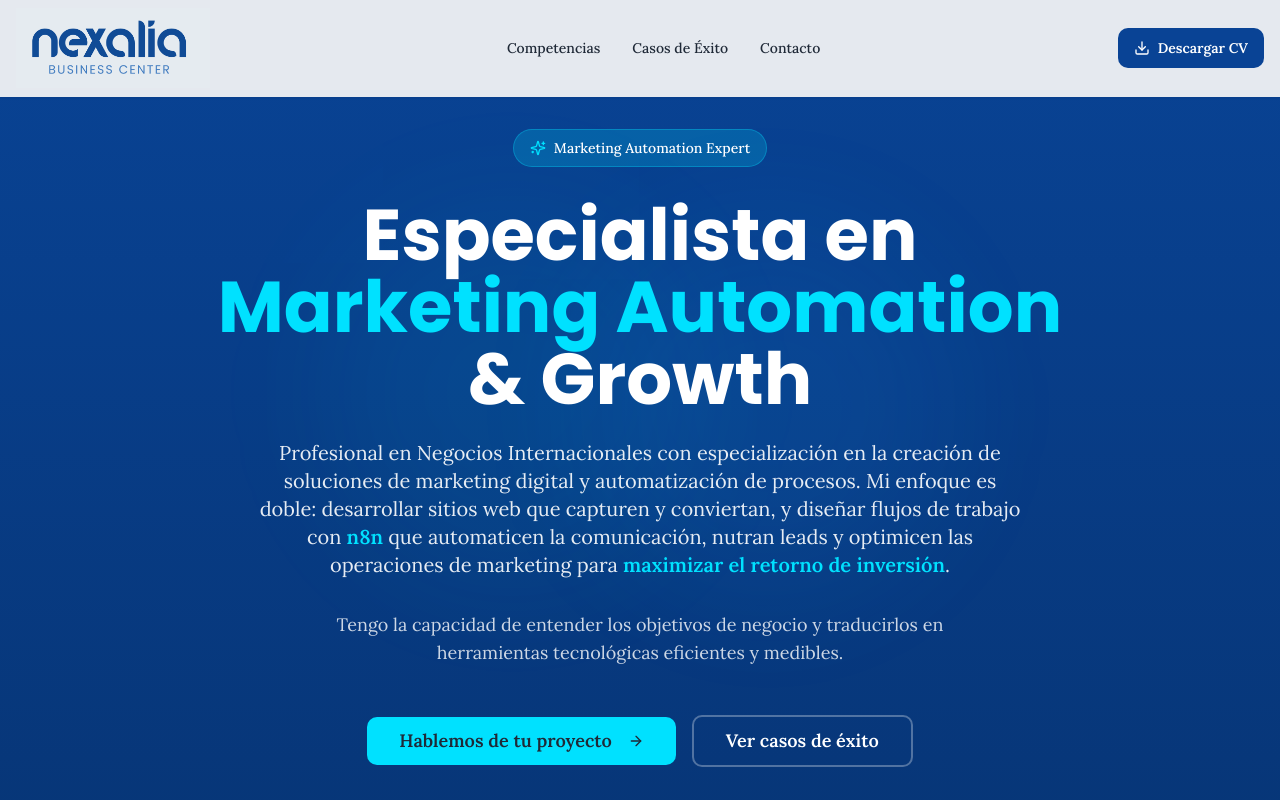
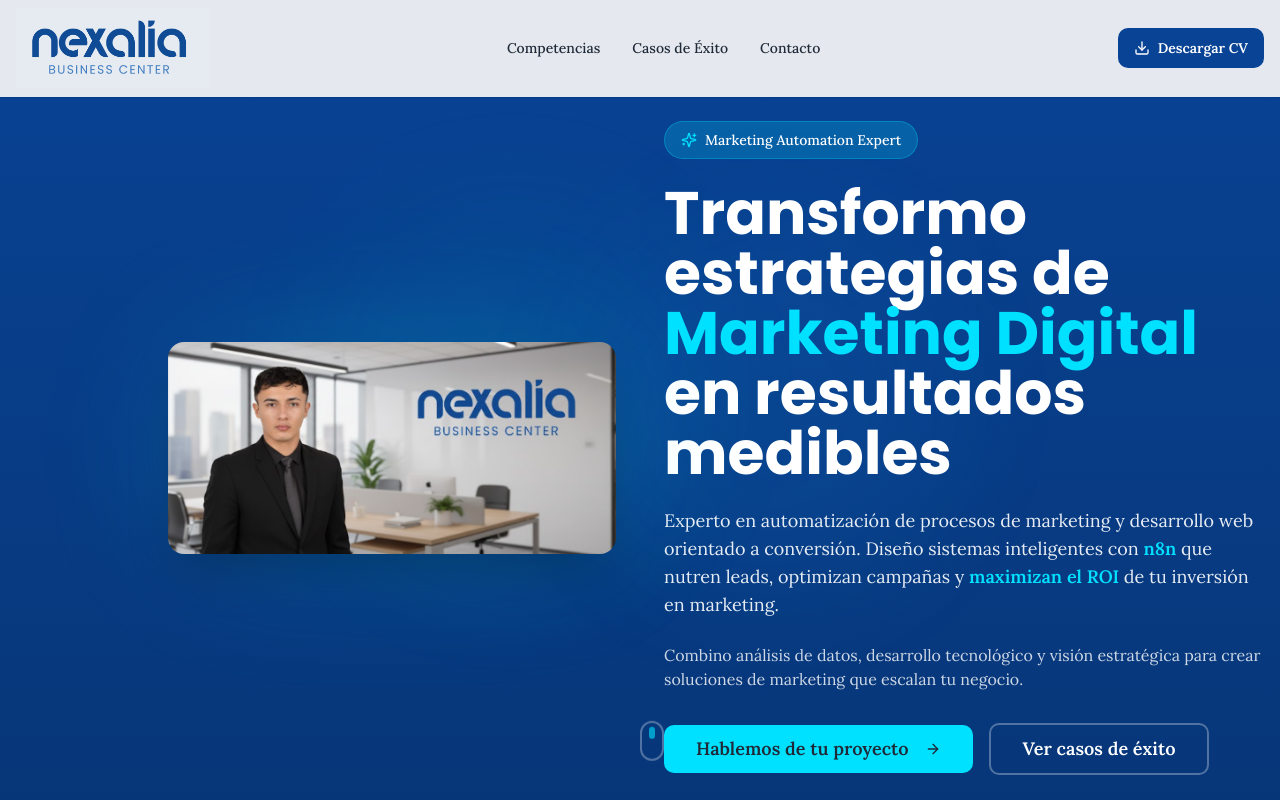
Before and after one commit to Adriangar333/auto-grow-craft, a React (Vite) app: page / in a window 1280 px wide. Shown: the top 800 px of the page. Built offline with nearby package versions, Linux system fonts and the light colour scheme; the HTML template or start-up script is replaced by a standard one.

Commit message:
Refactor: Update hero banner and contact info

```diff
--- a/src/components/CallToAction.tsx
+++ b/src/components/CallToAction.tsx
@@ -25,7 +25,7 @@ const CallToAction = () => {
                 className="bg-primary-foreground text-primary hover:bg-primary-foreground/90 font-semibold h-auto py-4 group"
                 asChild
               >
-                <a href="mailto:tu-email@example.com" className="flex items-center justify-center gap-3">
+                <a href="mailto:adriangar713@gmail.com" className="flex items-center justify-center gap-3">
                   <Mail className="w-5 h-5 group-hover:scale-110 transition-transform" />
                   <span>Email</span>
                 </a>
@@ -37,7 +37,7 @@ const CallToAction = () => {
                 className="bg-primary-foreground text-primary hover:bg-primary-foreground/90 font-semibold h-auto py-4 group"
                 asChild
               >
-                <a href="https://linkedin.com/in/tu-perfil" target="_blank" rel="noopener noreferrer" className="flex items-center justify-center gap-3">
+                <a href="https://www.linkedin.com/in/adriangar333/" target="_blank" rel="noopener noreferrer" className="flex items-center justify-center gap-3">
                   <Linkedin className="w-5 h-5 group-hover:scale-110 transition-transform" />
                   <span>LinkedIn</span>
                 </a>
@@ -63,7 +63,7 @@ const CallToAction = () => {
             <div className="text-center space-y-4">
               <div className="flex items-center justify-center gap-2 text-primary-foreground/90">
                 <Phone className="w-4 h-4" />
-                <span className="text-sm">+57 XXX XXX XXXX</span>
+                <span className="text-sm">+57 314 584 9576</span>
               </div>
 
               <div className="pt-4 border-t border-primary-foreground/20">
--- a/src/components/Hero.tsx
+++ b/src/components/Hero.tsx
@@ -1,5 +1,6 @@
 import { ArrowRight, Sparkles } from "lucide-react";
 import { Button } from "@/components/ui/button";
+import profilePhoto from "@/assets/profile-photo.png";
 
 const Hero = () => {
   const scrollToContact = () => {
@@ -15,36 +16,48 @@ const Hero = () => {
       </div>
 
       <div className="container mx-auto px-4 relative z-10">
-        <div className="max-w-4xl mx-auto text-center animate-fade-in">
+        <div className="grid md:grid-cols-2 gap-12 items-center max-w-7xl mx-auto animate-fade-in">
+          {/* Left Column - Photo */}
+          <div className="flex justify-center md:justify-end">
+            <div className="relative">
+              <div className="absolute inset-0 bg-accent/20 rounded-full blur-3xl"></div>
+              <img
+                src={profilePhoto}
+                alt="Adrián García - Marketing Automation Specialist"
+                className="relative rounded-2xl shadow-2xl w-full max-w-md"
+              />
+            </div>
+          </div>
+
+          {/* Right Column - Content */}
+          <div className="text-center md:text-left">
             {/* Badge */}
-          <div className="inline-flex items-center gap-2 px-4 py-2 rounded-full bg-accent/20 border border-accent/30 mb-8 backdrop-blur-sm">
+            <div className="inline-flex items-center gap-2 px-4 py-2 rounded-full bg-accent/20 border border-accent/30 mb-6 backdrop-blur-sm">
               <Sparkles className="w-4 h-4 text-accent" />
               <span className="text-sm font-medium text-primary-foreground">Marketing Automation Expert</span>
             </div>
 
             {/* Main heading */}
-          <h1 className="text-5xl md:text-6xl lg:text-7xl font-bold text-primary-foreground mb-6 leading-tight">
-            Especialista en{" "}
-            <span className="text-accent">Marketing Automation</span> & Growth
+            <h1 className="text-4xl md:text-5xl lg:text-6xl font-bold text-primary-foreground mb-6 leading-tight">
+              Transformo estrategias de{" "}
+              <span className="text-accent">Marketing Digital</span> en resultados medibles
             </h1>
 
             {/* Professional summary */}
-          <p className="text-lg md:text-xl text-primary-foreground/90 mb-8 max-w-3xl mx-auto leading-relaxed">
-            Profesional en Negocios Internacionales con especialización en la creación de
-            soluciones de marketing digital y automatización de procesos. Mi enfoque es doble:
-            desarrollar sitios web que capturen y conviertan, y diseñar flujos de trabajo con
-            <span className="font-semibold text-accent"> n8n</span> que automaticen la comunicación,
-            nutran leads y optimicen las operaciones de marketing para{" "}
-            <span className="font-semibold text-accent">maximizar el retorno de inversión</span>.
+            <p className="text-base md:text-lg text-primary-foreground/90 mb-6 leading-relaxed">
+              Experto en automatización de procesos de marketing y desarrollo web orientado a conversión.
+              Diseño sistemas inteligentes con <span className="font-semibold text-accent">n8n</span> que
+              nutren leads, optimizan campañas y{" "}
+              <span className="font-semibold text-accent">maximizan el ROI</span> de tu inversión en marketing.
             </p>
 
-          <p className="text-base md:text-lg text-primary-foreground/80 mb-12 max-w-2xl mx-auto">
-            Tengo la capacidad de entender los objetivos de negocio y traducirlos en
-            herramientas tecnológicas eficientes y medibles.
+            <p className="text-sm md:text-base text-primary-foreground/80 mb-8">
+              Combino análisis de datos, desarrollo tecnológico y visión estratégica para crear
+              soluciones de marketing que escalan tu negocio.
             </p>
 
             {/* CTA Buttons */}
-          <div className="flex flex-col sm:flex-row gap-4 justify-center items-center">
+            <div className="flex flex-col sm:flex-row gap-4 justify-center md:justify-start items-center">
               <Button
                 size="lg"
                 onClick={scrollToContact}
@@ -64,6 +77,7 @@ const Hero = () => {
             </div>
           </div>
         </div>
+      </div>
 
       {/* Scroll indicator */}
       <div className="absolute bottom-8 left-1/2 -translate-x-1/2 animate-bounce">
```
Also changed, not shown: src/assets/profile-photo.png (added). Lines whose indentation alone changed are shown as unchanged.
